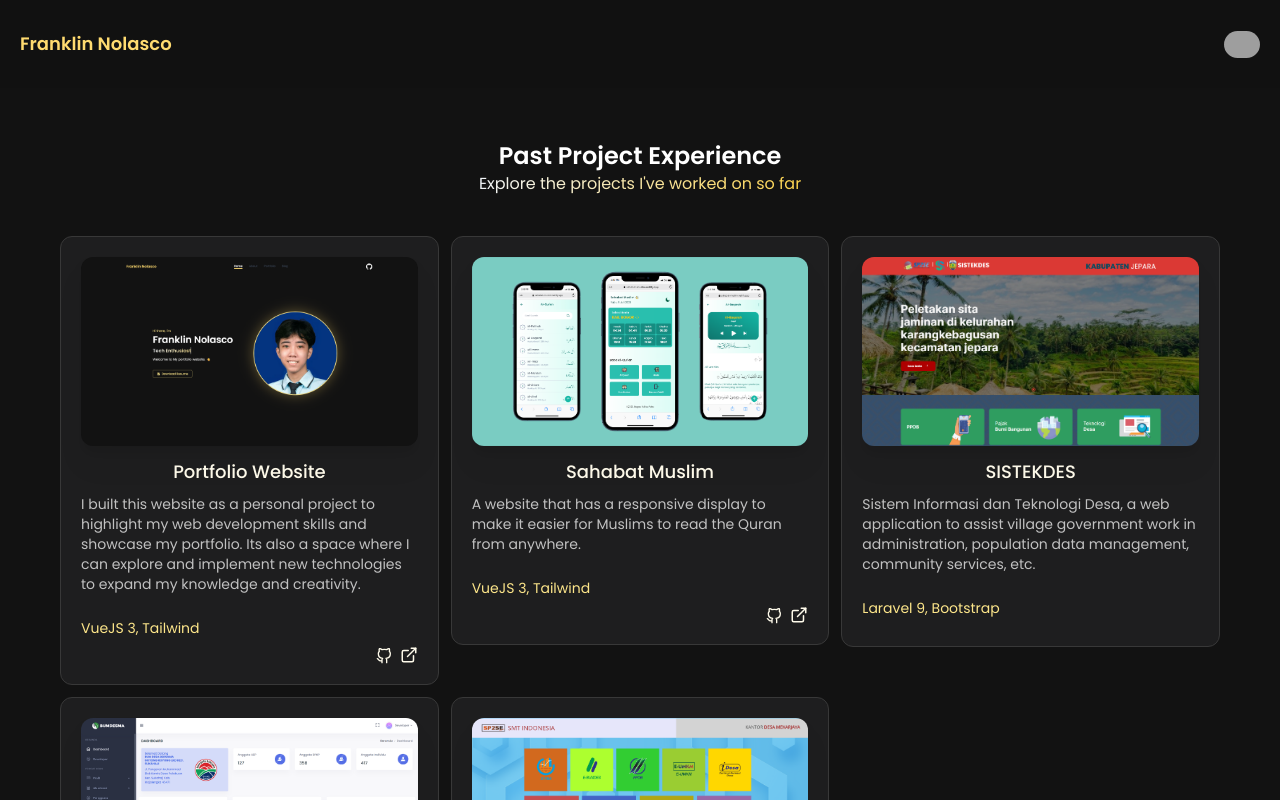
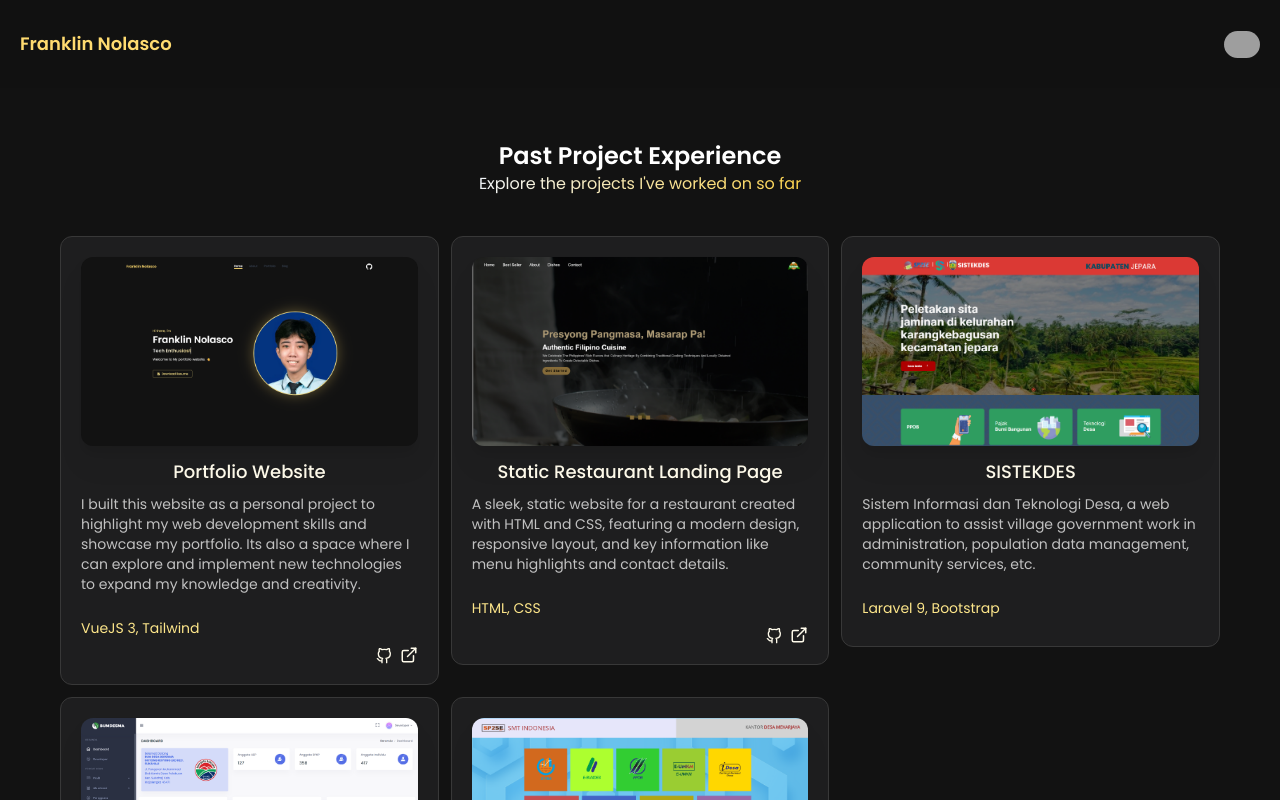
Before and after one commit to franklinnolasco7/portfolio-website, a Vue app: page /portfolio in a window 1280 px wide. Shown: the top 800 px of the page. Built offline with nearby package versions, Linux system fonts and the light colour scheme; grey boxes are pictures that could not be loaded.

Commit message:
fifth commit

```diff
--- a/src/views/PortfolioView.vue
+++ b/src/views/PortfolioView.vue
@@ -15,12 +15,12 @@ export default {
         },
         {
           id: 2,
-          name: 'Sahabat Muslim',
-          imageUrl: 'sahabatmuslim',
-          status: 'A website that has a responsive display to make it easier for Muslims to read the Quran from anywhere.',
-          tech: 'VueJS 3, Tailwind',
-          github: 'https://github.com/rakha-elctrnx/muslim-companion',
-          demo: 'https://sahabat-muslim.netlify.app/'
+          name: 'Static Restaurant Landing Page',
+          imageUrl: 'KNP',
+          status: 'A sleek, static website for a restaurant created with HTML and CSS, featuring a modern design, responsive layout, and key information like menu highlights and contact details.',
+          tech: 'HTML, CSS',
+          github: 'https://github.com/franklinnolasco7/restaurant-landing-page',
+          demo: 'https://local-restaurant-website.pages.dev/'
         },
         {
           id: 3,
```
Also changed, not shown: public/img/portfolio-KNP.png (added).
